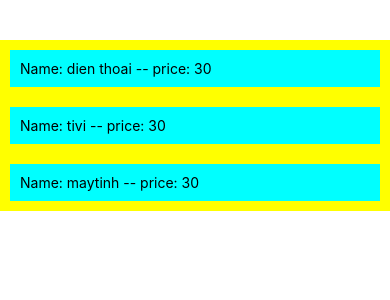
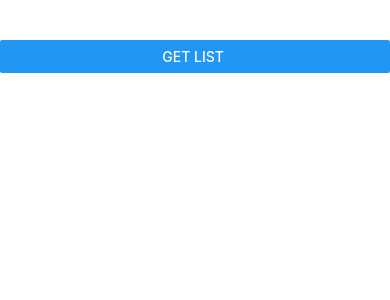
Before and after one commit to snvn1511/01-hello-CP17305, a React Native app: screen / in a window 390 px wide. Shown: the top 300 px of the page. Built offline with nearby package versions, Linux system fonts and the light colour scheme.

Commit message:
demo load dữ liệu trên API

```diff
--- a/App.js
+++ b/App.js
@@ -1,39 +1,32 @@
 import * as React from 'react';
-import { Button, ScrollView, Text, TextInput, View, StyleSheet, TouchableHighlight } from 'react-native';
+import { Button,  View } from 'react-native';
 
+// demo load danh sach
+var api_url = "https://63d9fac319fffcd620be9aa2.mockapi.io/demo-api/sanpham"
 
+const getListSp = ()=>{
+    alert("bắt đầu load");
 
-let duLieu = [
-  {name:'dien thoai', price: 30},
-  {name:'tivi', price: 30},
-  {name:'maytinh', price: 30}
+     fetch (api_url)
+     .then (  (res) => {   return res.json();       }  )  // chuyển dữ liệu server trả về thành json
+     .then (  (res_json)=>{
+      alert("Load thành công, hãy xem log");
+        // ghi log kết quả
+        console.log (res_json); // nếu gán lại dữ liệu vào state thì viết ở đây
+        alert(JSON.stringify(res_json));
+     } )
+     .catch( (err)=>{
+       console.log(err);
+     });
 
-]
-const ItemDulieu = (props)=>{
-  // console.log(props);
-  return (
-    <View style={{ margin:10, backgroundColor:"cyan", padding:10}}>
-      <Text>Name: {props.name} -- price: {props.price}</Text>
-    </View>
-  );
 }
+
 const DemoApp = () => {
-
   return (
     <View>
         <View style={{margin:20}} />
-        <ScrollView style={{height:'100%', backgroundColor:"yellow"}}>
-
-        {
-            duLieu.map( (item, index, arr)=>{
-              // console.log(item);
-              return <ItemDulieu key={index} name={item.name} price={item.price} />
-            })
-        }
-        </ScrollView>
+        <Button title='Get list ' onPress={getListSp} />
     </View>
   )
 }
-
-
 export default DemoApp;
--- a/package.json
+++ b/package.json
@@ -18,7 +18,7 @@
     "react": "18.1.0",
     "react-native": "0.70.5",
     "react-native-gesture-handler": "^2.8.0",
-    "react-native-reanimated": "^2.14.1",
+    "react-native-reanimated": "~2.12.0",
     "react-native-safe-area-context": "^4.4.1",
     "react-native-screens": "~3.18.0"
   },
```
Also changed, not shown: App copy 2.js (added, +39 -0 lines), 1 other file (tests, documents, lock files or other folders).
